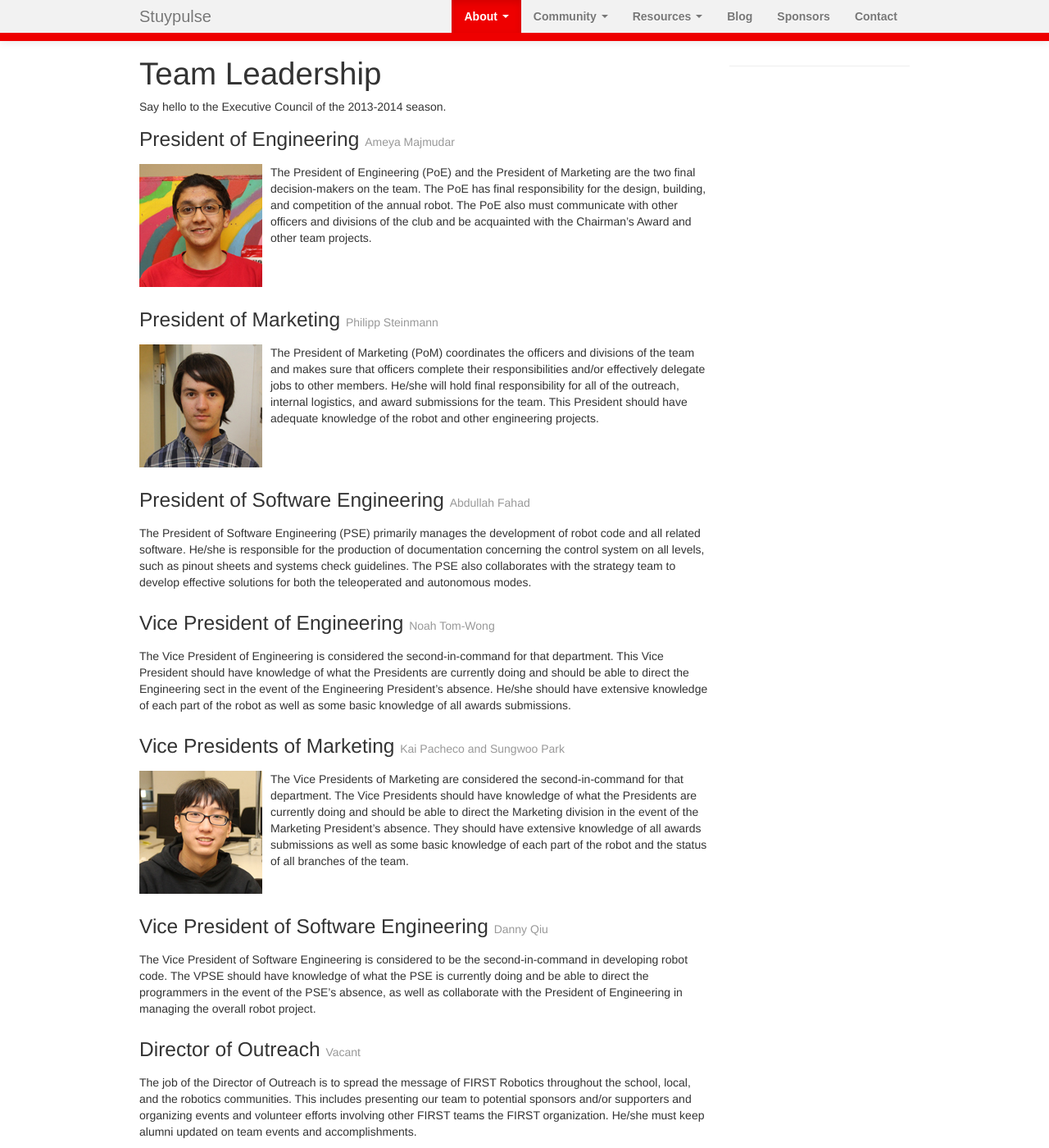
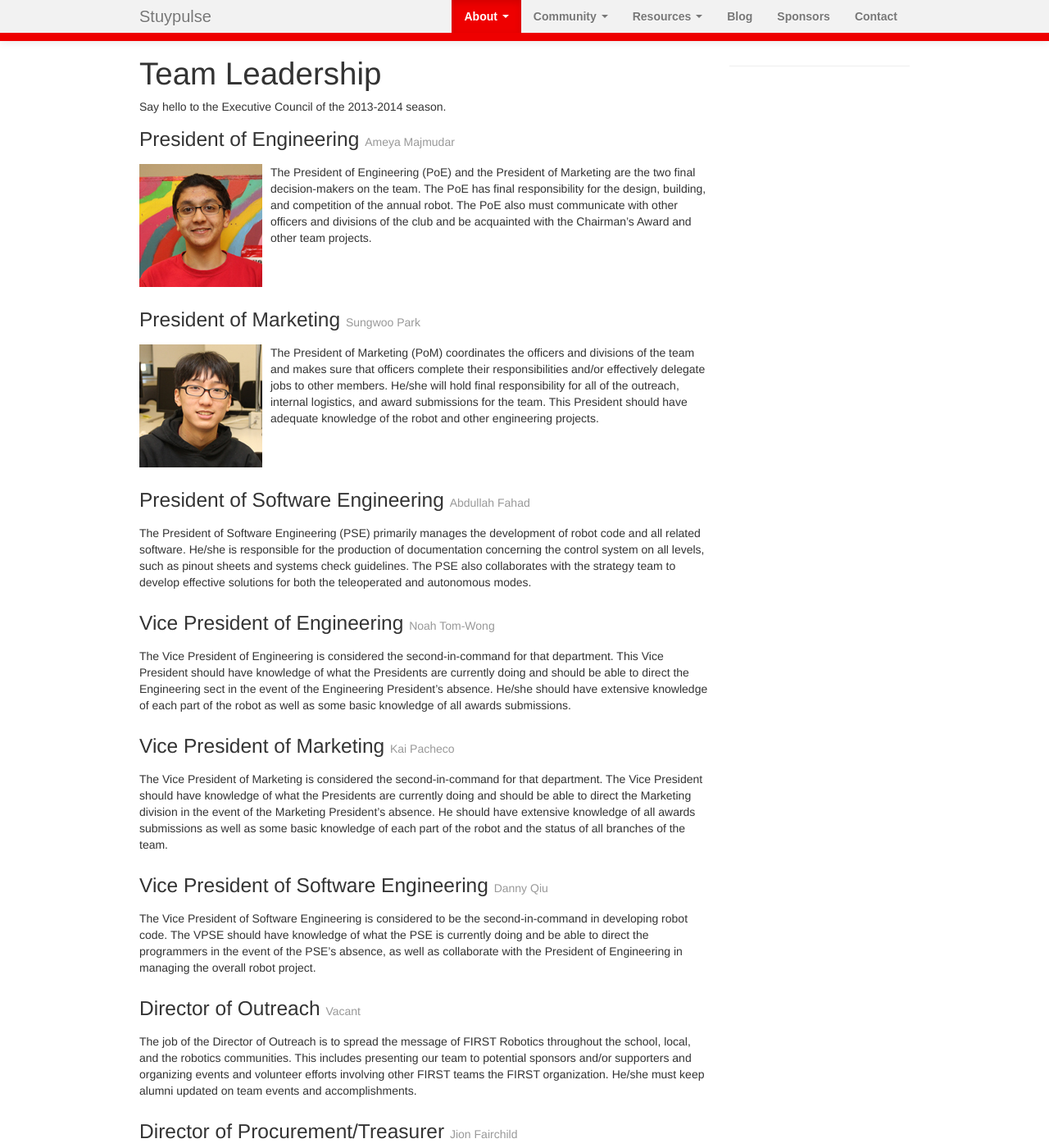
Before and after one commit to StuyPulse/team694.github.io, a Jekyll site: the page built from about/ec/index.md, in a window 1280 px wide and 1400 px high. Shown: the whole window at 82% size. Built offline with Jekyll 4.4.1, drawn with Linux system fonts in a browser that asks for light colours; nearby versions of some CDN libraries.

Commit message:
Change leadership page to reflect change in PoM

```diff
--- a/about/ec/index.md
+++ b/about/ec/index.md
@@ -7,15 +7,14 @@
         name: Ameya Majmudar
         photo: /img/ec/ameya.jpg
     pom:
-        name: Philipp Steinmann
-        photo: /img/ec/philipp.jpg
+        name: Sungwoo Park
+        photo: /img/ec/sungwoo.jpg
     pse:
         name: Abdullah Fahad
     vpoe:
         name: Noah Tom-Wong
     vpom:
-        name: Kai Pacheco and Sungwoo Park
-        photo2: /img/ec/sungwoo.jpg
+        name: Kai Pacheco
     vpse:
         name: Danny Qiu
     lab-admin:
@@ -74,11 +73,10 @@
 The Vice President of Engineering is considered the second-in-command for that department. This Vice President should have knowledge of what the Presidents are currently doing and should be able to direct the Engineering sect in the event of the Engineering President's absence. He/she should have extensive knowledge of each part of the robot as well as some basic knowledge of all awards submissions.
 </div>
 
-### Vice Presidents of Marketing <small>{{ page.positions.vpom.name }}</small>
+### Vice President of Marketing <small>{{ page.positions.vpom.name }}</small>
 <div markdown="1" class="ec-description">
-{% if page.positions.vpom.photo1 %} <img src="{{ page.positions.vpom.photo1 }}" class="ec-photo" alt="Vice Presidents of Marketing"> {% endif %}
-{% if page.positions.vpom.photo2 %} <img src="{{ page.positions.vpom.photo2 }}" class="ec-photo" alt="Vice Presidents of Marketing"> {% endif %}
-The Vice Presidents of Marketing are considered the second-in-command for that department. The Vice Presidents should have knowledge of what the Presidents are currently doing and should be able to direct the Marketing division in the event of the Marketing President's absence. They should have extensive knowledge of all awards submissions as well as some basic knowledge of each part of the robot and the status of all branches of the team.
+{% if page.positions.vpom.photo %} <img src="{{ page.positions.vpom.photo }}" class="ec-photo" alt="Vice President of Marketing"> {% endif %}
+The Vice President of Marketing is considered the second-in-command for that department. The Vice President should have knowledge of what the Presidents are currently doing and should be able to direct the Marketing division in the event of the Marketing President's absence. He should have extensive knowledge of all awards submissions as well as some basic knowledge of each part of the robot and the status of all branches of the team.
 </div>
 
 ### Vice President of Software Engineering <small>{{ page.positions.vpse.name }}</small>
```
